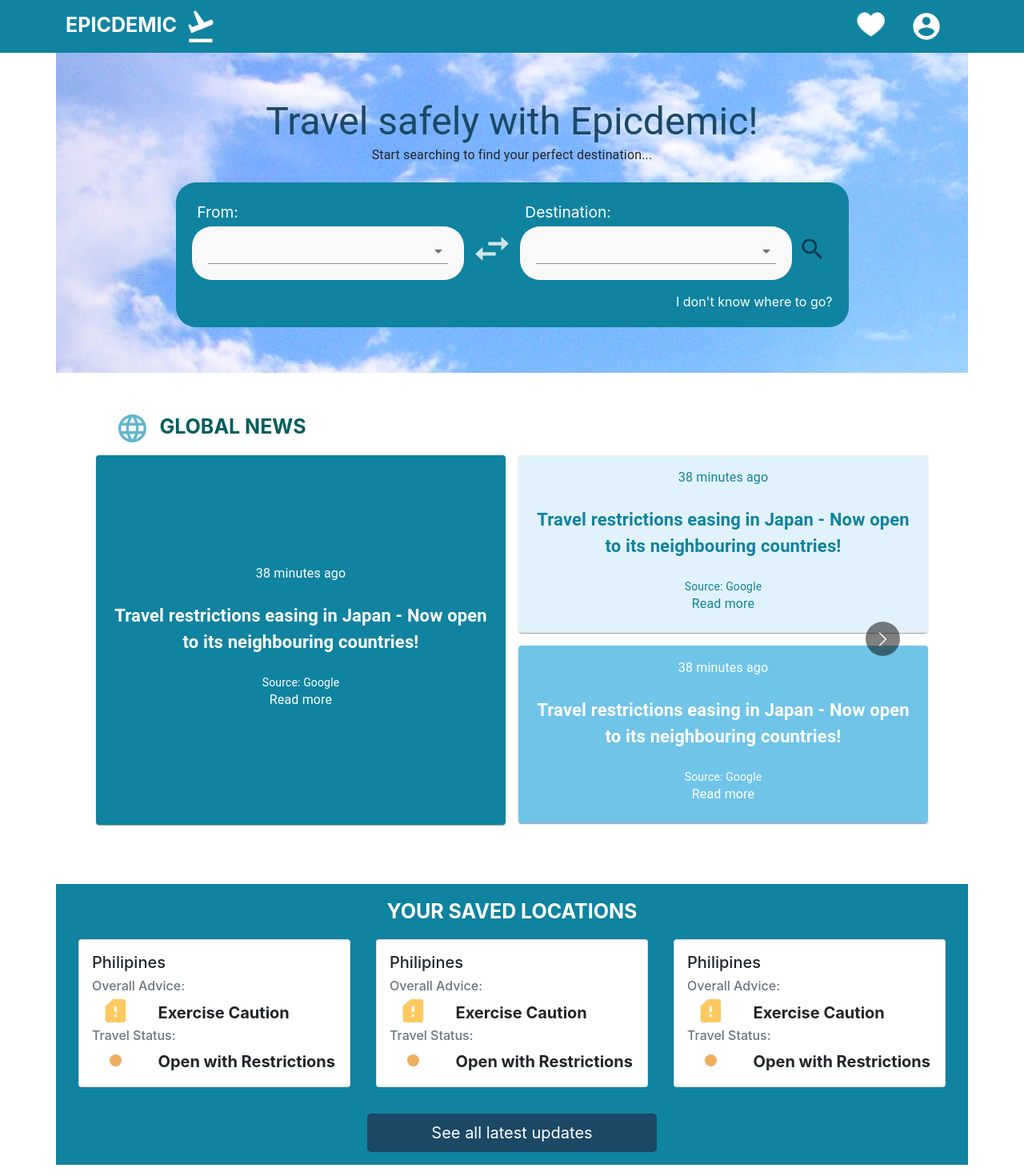
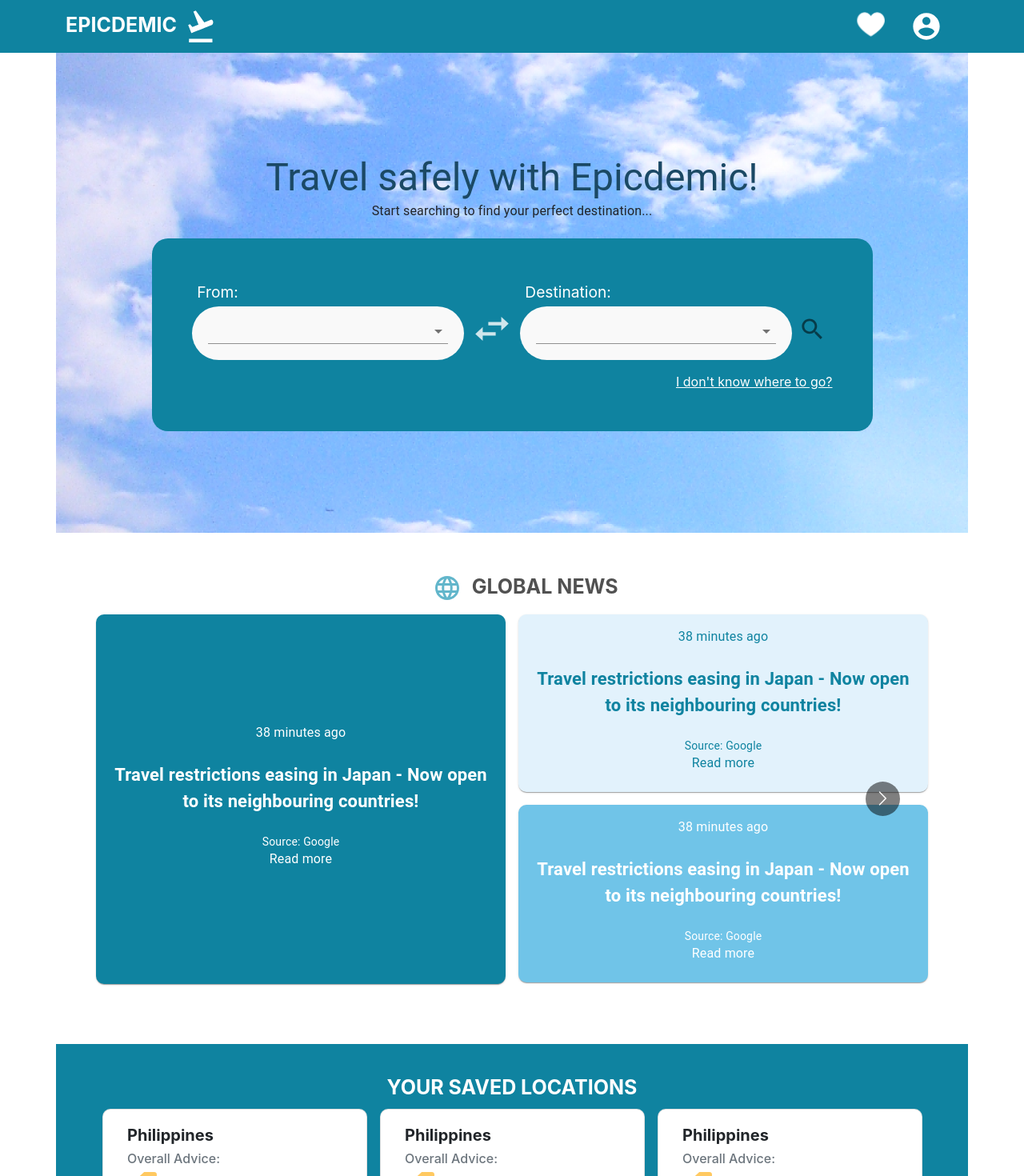
Before and after one commit to sophiac6410/SENG3011_EpicDemic, a React (Create React App) app in the folder PHASE_2/Application_SourceCode/epicdemic/: page / in a window 1280 px wide. Shown: the top 1470 px of the page at 80% size. Built offline with nearby package versions, Linux system fonts and the light colour scheme.

Commit message:
fixed styling for homepage

```diff
--- a/PHASE_2/Application_SourceCode/epicdemic/src/components/Home/DiseaseCard.js
+++ b/PHASE_2/Application_SourceCode/epicdemic/src/components/Home/DiseaseCard.js
@@ -8,7 +8,7 @@ import Typography from '@mui/material/Typography';
 
 export default function DiseaseCard() {
   return (
-    <Card className="m-2" >
+    <Card className="m-2" style={{borderRadius: '10px', padding: '20px'}} >
       <CardContent>
         <Typography sx={{ fontSize: 14 }} color="text.secondary" gutterBottom>
           Published 29th March 2022
--- a/PHASE_2/Application_SourceCode/epicdemic/src/components/Home/DiseaseReportBar.js
+++ b/PHASE_2/Application_SourceCode/epicdemic/src/components/Home/DiseaseReportBar.js
@@ -37,7 +37,7 @@ class DiseaseReportBar extends React.Component {
     return(
       <div style={{ padding: '30px', marginBottom: '30px', backgroundColor: '#E9F0FB' }}>
         <Row className="mt-2" style={{ backgroundColor: '#E9F0FB' }}>
-          <div className="sub-title mb-2" style={{ color: '#045d5d' }}>
+          <div className="sub-title mb-2 text-center" style={{ color: '#515151' }}>
             DISEASE REPORTS
           </div>
           <div className="news-carousel" style={{ backgroundColor: '#E9F0FB' }}>
--- a/PHASE_2/Application_SourceCode/epicdemic/src/components/Home/LocationBar.js
+++ b/PHASE_2/Application_SourceCode/epicdemic/src/components/Home/LocationBar.js
@@ -28,14 +28,14 @@ const responsive = {
 function LocationBar() {
   return(
     <Row>
-      <Col className="mt-2 bg-darkteal">
+      <Col className="mt-2 bg-darkteal" style={{padding: '20px 50px'}}>
         <div className="locationBar-title mt-3">YOUR SAVED LOCATIONS</div>
         <div className="location-carousel">
           <Carousel
             responsive={responsive}
             // containerClass="location-carousel"
             autoPlay={false}
-            arrows={false}
+            arrows={true}
             shouldResetAutoplay={false}
             itemClass="location-card"
             centerMode={true}
@@ -49,8 +49,8 @@ function LocationBar() {
               <LocationCard></LocationCard>
           </Carousel>
         </div>
-        <Row md={3} className="justify-content-center m-3">
-          <Button size="lg" className="align-self-center">See all latest updates</Button>
+        <Row md={5} className="justify-content-center m-3">
+          <button className="btn-base btn-dark align-self-center">See all latest updates</button>
         </Row>
       </Col>
     </Row>
--- a/PHASE_2/Application_SourceCode/epicdemic/src/components/Home/LocationCard.js
+++ b/PHASE_2/Application_SourceCode/epicdemic/src/components/Home/LocationCard.js
@@ -12,11 +12,11 @@ function LocationCard() {
   }
 
   return (
-    <Card className="m-3" onClick={ routeChange }>
-      <Card.Body>
-        <Card.Title>Philipines</Card.Title>
+    <Card className="m-2" style={{borderRadius: '10px', width: 'auto'}} onClick={ routeChange }>
+      <Card.Body style={{padding: '20px 30px'}}>
+        <Card.Title style={{fontWeight: 'bold'}}>Philippines</Card.Title>
         <Card.Subtitle className="pt-1 text-muted">Overall Advice:</Card.Subtitle>
-        <Row className="align-items-center pt-1 justify-content-start">
+        <Row className="align-items-center pt-1 justify-content-start"  style={{marginBottom: '10px'}}>
           <Col md={3}>
             <Row className="justify-content-center">
             <img src={midCaution} width="35px" height="35px">
@@ -24,7 +24,7 @@ function LocationCard() {
             </Row>
           </Col>
           <Col className="pt-1">
-            <text style={{"font-size": "20px", "font-weight": "bold"}}>Exercise Caution</text>
+            <text style={{"font-size": "16px", "font-weight": "bold"}}>Exercise Caution</text>
           </Col>
         </Row>
         <Card.Subtitle className="pt-2 text-muted">Travel Status:</Card.Subtitle>
@@ -36,8 +36,11 @@ function LocationCard() {
             </Row>
           </Col>
           <Col className="pt-1">
-            <text style={{"font-size": "20px", "font-weight": "bold"}}>Open with Restrictions</text>
+            <text style={{"font-size": "16px", "font-weight": "bold"}}>Open with Restrictions</text>
           </Col>
+        </Row>
+        <Row>
+          <text style={{"font-size": "12px", "text-align": "end", marginTop: '15px'}}>Last Update: 23rd March 2022</text>
         </Row>
       </Card.Body>
     </Card>
--- a/PHASE_2/Application_SourceCode/epicdemic/src/components/Home/NewsBar.js
+++ b/PHASE_2/Application_SourceCode/epicdemic/src/components/Home/NewsBar.js
@@ -40,8 +40,8 @@ class NewsBar extends React.Component {
     return(
       <div style={{ padding: '30px', marginBottom: '30px' }}>
         <Row className="mt-2">
-          <div className="sub-title mb-2" style={{ color: '#045d5d' }}>
-            <img className="me-3 ms-3" src={globe} width="35px" height="35px" alt="global page"></img>
+          <div className="sub-title mb-2 text-center" style={{ color: '#515151' }}>
+            <img className="me-3 ms-3" src={globe} width="30px" height="30px" alt="global page"></img>
             GLOBAL NEWS
           </div>
           <div className="news-carousel">
--- a/PHASE_2/Application_SourceCode/epicdemic/src/components/Home/NewsCard.js
+++ b/PHASE_2/Application_SourceCode/epicdemic/src/components/Home/NewsCard.js
@@ -8,7 +8,7 @@ import Typography from '@mui/material/Typography';
 
 export default function NewsCard({col, fontC}) {
   return (
-    <Card sx={{ display: 'flex', height: '97%', backgroundColor: col, alignItems: "center" }} className="m-2" >
+    <Card sx={{ display: 'flex', height: '97%', backgroundColor: col, alignItems: "center", borderRadius: '10px' }} className="m-2" >
       <CardContent>
         <Typography sx={{ fontSize: 16, mb: 1.5 }} color={fontC} align="center">
           38 minutes ago
--- a/PHASE_2/Application_SourceCode/epicdemic/src/components/Home/Search.js
+++ b/PHASE_2/Application_SourceCode/epicdemic/src/components/Home/Search.js
@@ -20,11 +20,11 @@ function Search() {
   }
 
     return(
-      <div style={{"background-color": "#0F83A0", padding: '20px', borderRadius: '25px'}}>
+      <div className="border-radius-small bg-medium-teal" style={{padding: '50px'}}>
         <div className="search-row">
           <div className="search-col">
             <div className="search-bar-text">From:</div>
-            <div className="searchfield-container">
+            <div className="border-radius-large searchfield-container">
               <CountrySelect isFrom={true}></CountrySelect>
             </div>
           </div>
@@ -35,7 +35,7 @@ function Search() {
           </div>
           <div className="search-col">
             <div className="search-bar-text">Destination:</div>
-            <div className="searchfield-container">
+            <div className="border-radius-large searchfield-container">
               <CountrySelect isFrom={false}></CountrySelect>
             </div>
           </div>
@@ -50,7 +50,7 @@ function Search() {
 
         </div>
 
-        <div className="search-text">
+        <div className="search-text" style={{textDecoration: 'underline'}}>
           <Link href="#" onClick={goDestination} color="inherit">
             I don't know where to go?
           </Link>
--- a/PHASE_2/Application_SourceCode/epicdemic/src/styles/App.css
+++ b/PHASE_2/Application_SourceCode/epicdemic/src/styles/App.css
@@ -68,6 +68,9 @@
     font-size: 20px;
     line-height: 27px;
 }
+.color-dark-grey {
+    color: #515151;
+}
 .color-green {
     color: #1CC02C;
 }
--- a/PHASE_2/Application_SourceCode/epicdemic/src/styles/Home.css
+++ b/PHASE_2/Application_SourceCode/epicdemic/src/styles/Home.css
@@ -36,7 +36,6 @@
 }
 
 .searchfield-container {
-    border-radius: 25px;
     background: #F9F9F9;
     width: max-content;
     padding: 10px;
@@ -124,11 +123,16 @@
 
 #header {
     background-image: url('../static/header.png');
-    height: 400px;
+    width: 100%;
+    height: 600px;
     align-items: center;
     justify-content: center;
     display: flex;
     flex-direction: column;
+}
+#header:after {
+    background-color: #0F83A0;
+    opacity: 30%;
 }
 
 .covidtabs {
```
